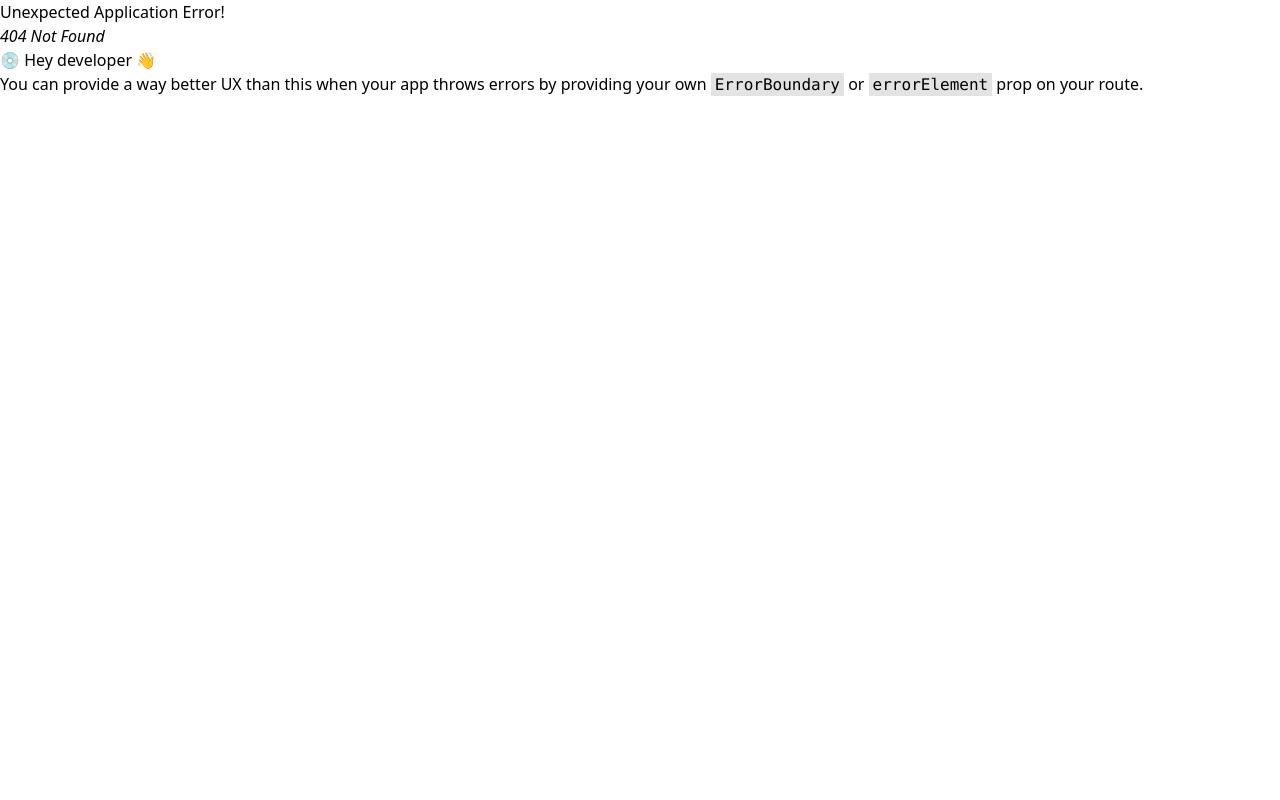
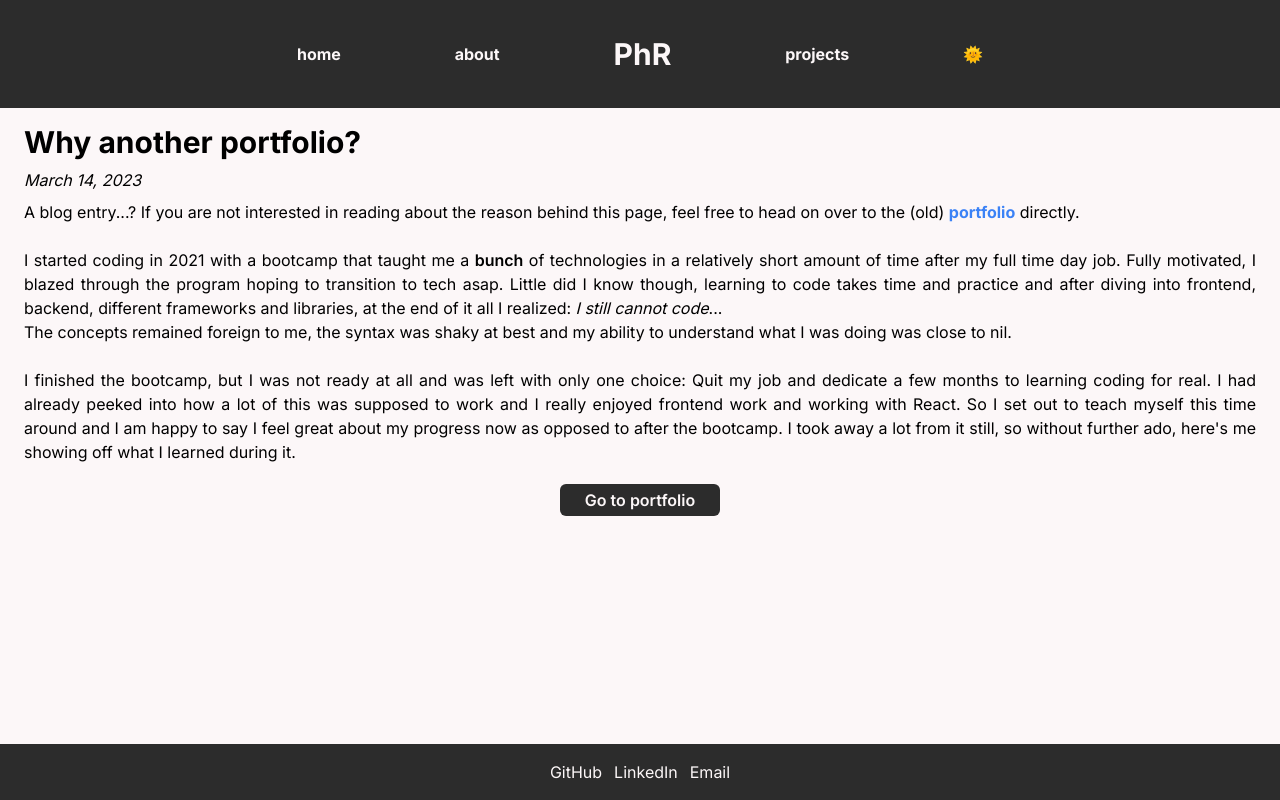
Before and after one commit to priegelsdev/portfolio-react, a React (Vite) app: page /projects/portfolio in a window 1280 px wide. Before the commit this address had no page. Built offline with nearby package versions, Linux system fonts and the light colour scheme.

Commit message:
add portfolio page and fill with content and styling + add route

```diff
--- a/src/App.tsx
+++ b/src/App.tsx
@@ -11,14 +11,16 @@ import Layout from './Components/Layout';
 import Home from './pages/Home';
 import About from './pages/About';
 import Projects from './pages/Projects';
+import Portfolio from './pages/Portfolio';
 
 export default function App() {
   const router = createBrowserRouter(
     createRoutesFromElements(
       <Route path="/" element={<Layout />}>
         <Route index element={<Home />} />
-        <Route path="/about" element={<About />} />
-        <Route path="/projects" element={<Projects />} />
+        <Route path="about" element={<About />} />
+        <Route path="projects" element={<Projects />} />
+        <Route path="projects/portfolio" element={<Portfolio />} />
       </Route>
     )
   );
--- a/src/pages/About.tsx
+++ b/src/pages/About.tsx
@@ -29,7 +29,7 @@ export default function About() {
   }, []);
 
   return (
-    <div className="h-full flex flex-col mt-5 md:mt-12 p-6">
+    <div className="h-full flex flex-col justify-between mt-5 md:mt-12 p-6">
       <div className="flex flex-col md:flex-row md:gap-28 md:mx-auto md:mb-8">
         <div className="h-60 w-44 m-auto md:h-80 md:w-60 relative">
           <img src={Jack} className="absolute z-10 animate-fade-out" />
--- /dev/null
+++ b/src/pages/Portfolio.tsx
@@ -0,0 +1,46 @@
+export default function Portfolio() {
+  return (
+    <div className="h-full flex flex-col bg-primary py-4 px-6">
+      <h1 className="text-3xl font-bold mb-2">Why another portfolio?</h1>
+      <h4 className="italic mb-2">March 14, 2023</h4>
+      <p className="text-justify">
+        A blog entry...? If you are not interested in reading about the reason
+        behind this page, feel free to head on over to the (old){' '}
+        <a
+          href="https://priegels.github.io/portfolio-website"
+          target="_blank"
+          className="cursor-pointer font-bold text-blue-500"
+        >
+          portfolio
+        </a>{' '}
+        directly. <br /> <br /> I started coding in 2021 with a bootcamp that
+        taught me a <span className="font-semibold">bunch</span> of technologies
+        in a relatively short amount of time after my full time day job. Fully
+        motivated, I blazed through the program hoping to transition to tech
+        asap. Little did I know though, learning to code takes time and practice
+        and after diving into frontend, backend, different frameworks and
+        libraries, at the end of it all I realized: <i>I still cannot code</i>
+        ...
+        <br />
+        The concepts remained foreign to me, the syntax was shaky at best and my
+        ability to understand what I was doing was close to nil.
+        <br />
+        <br />I finished the bootcamp, but I was not ready at all and was left
+        with only one choice: Quit my job and dedicate a few months to learning
+        coding for real. I had already peeked into how a lot of this was
+        supposed to work and I really enjoyed frontend work and working with
+        React. So I set out to teach myself this time around and I am happy to
+        say I feel great about my progress now as opposed to after the bootcamp.
+        I took away a lot from it still, so without further ado, here's me
+        showing off what I learned during it.
+      </p>
+      <a
+        href="https://priegels.github.io/portfolio-website"
+        target="_blank"
+        className="block w-40 text-center bg-secondary text-primary font-semibold rounded-md py-1 m-auto my-5"
+      >
+        Go to portfolio
+      </a>
+    </div>
+  );
+}
--- a/src/pages/Projects.tsx
+++ b/src/pages/Projects.tsx
@@ -1,3 +1,5 @@
+import { Link } from 'react-router-dom';
+
 export default function Projects() {
   return (
     <div className="flex bg-primary p-6">
@@ -76,9 +78,12 @@ export default function Projects() {
           </h2>
           <p className="mb-2">Huh...? That's right, click to</p>
           <div>
-            <a className="cursor-pointer bg-secondary text-primary font-semibold rounded-md py-1 px-4">
+            <Link
+              to="portfolio"
+              className="cursor-pointer bg-secondary text-primary font-semibold rounded-md py-1 px-4"
+            >
               Read More
-            </a>
+            </Link>
           </div>
         </div>
       </div>
```
